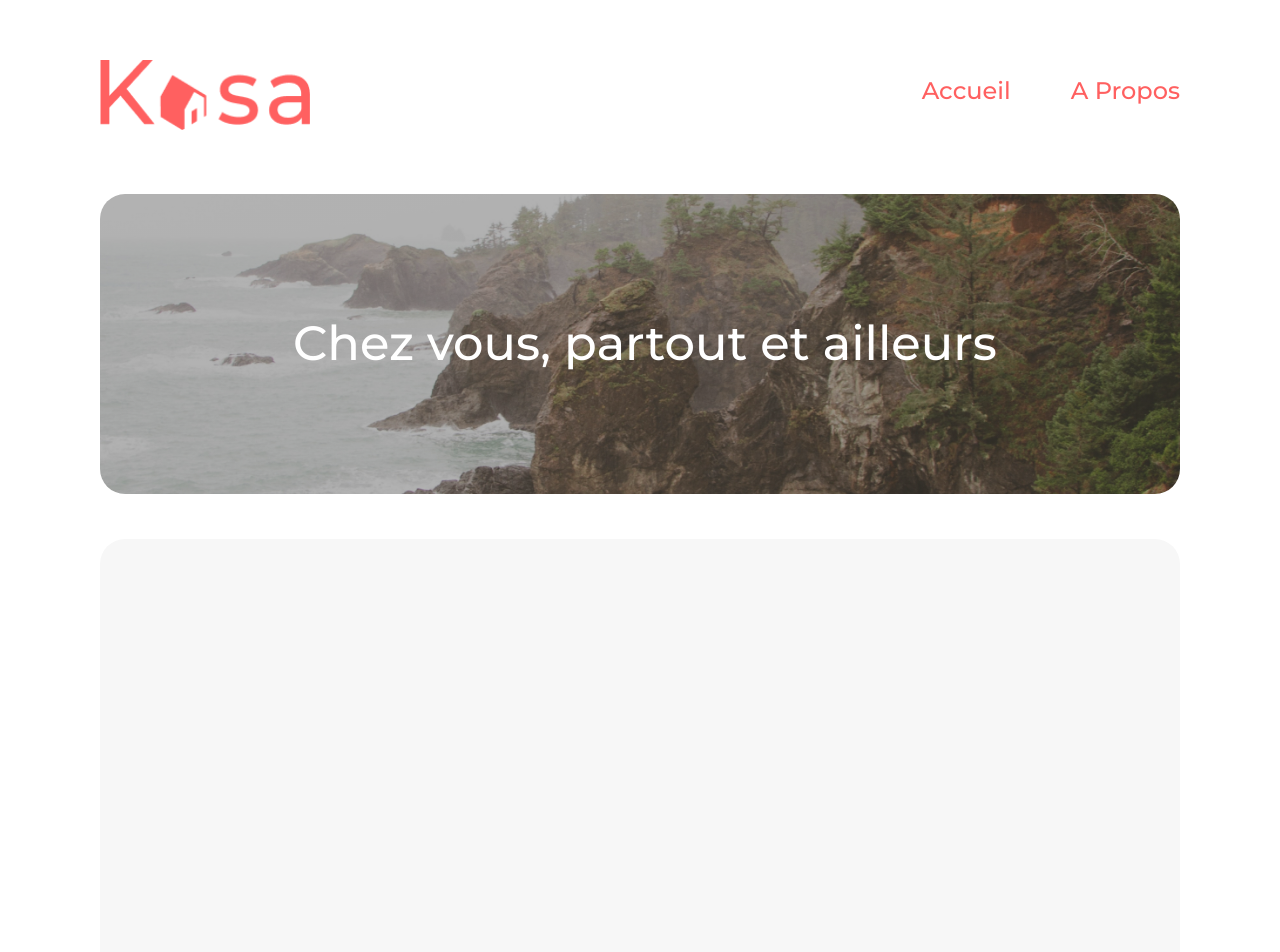
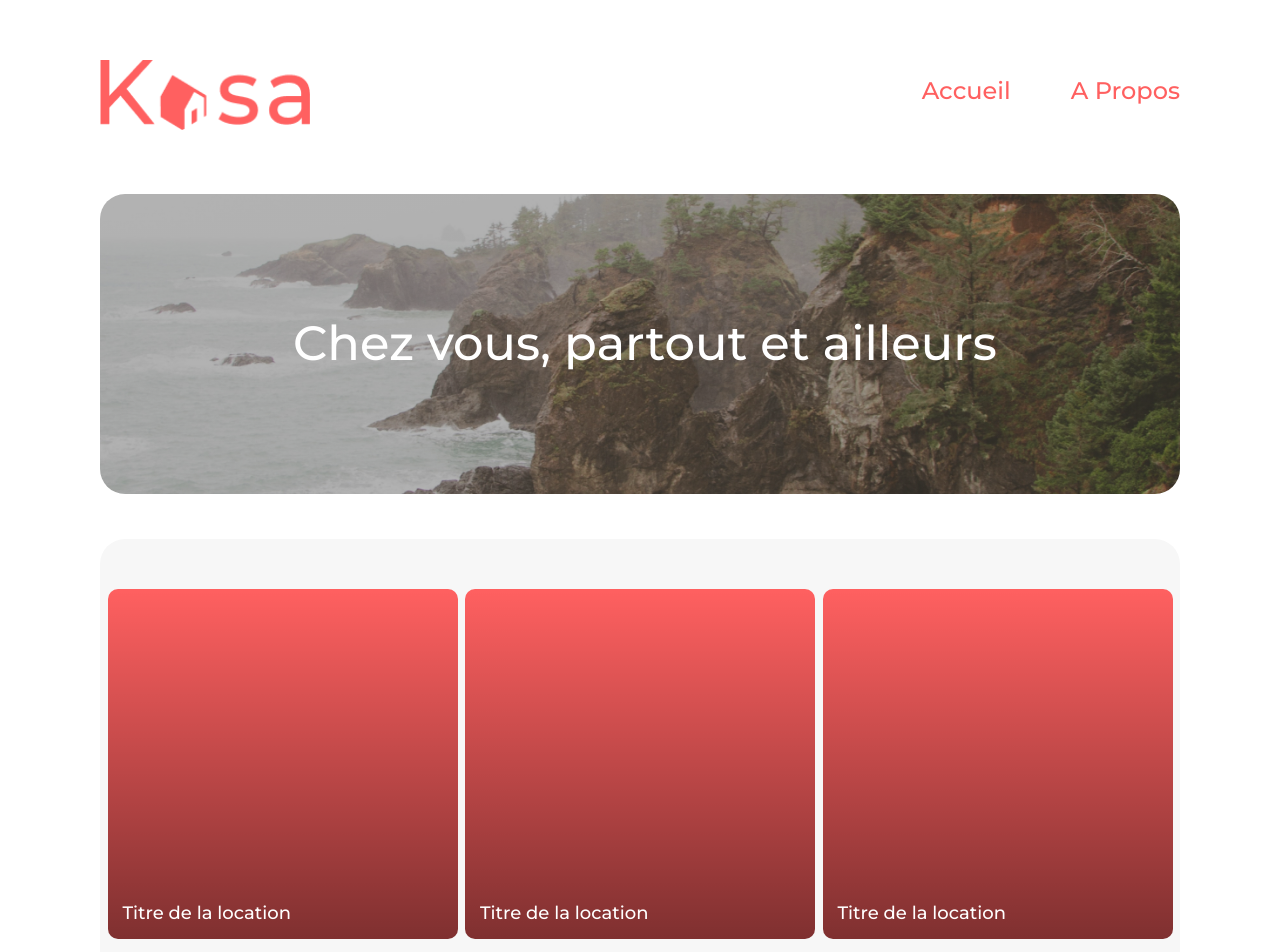
Before and after one commit to Diwans/Kasa, a React (Create React App) app: page / in a window 1280 px wide. Shown: the top 952 px of the page. Built offline with nearby package versions, Linux system fonts and the light colour scheme.

Commit message:
ajout des components Cards a la gallery

```diff
--- /dev/null
+++ b/src/components/Cards.js
@@ -0,0 +1,10 @@
+import React from 'react';
+import '../styles/card.scss'
+
+const Cards = () => {
+    return (
+        <div className='card'><p className='titleLocation'>Titre de la location</p></div>
+    );
+};
+
+export default Cards;
--- a/src/components/Gallery.js
+++ b/src/components/Gallery.js
@@ -1,10 +1,12 @@
 import React from 'react';
 import '../styles/gallery.scss'
+import Cards from './Cards';
 
 const Gallery = () => {
     return (
         <div id='gallery'>
-
+            <div className='container'><Cards/><Cards/><Cards/></div>
+            <div className='container'><Cards/><Cards/><Cards/></div>
         </div>
     );
 };
--- a/src/components/Menu.js
+++ b/src/components/Menu.js
@@ -1,13 +1,16 @@
 import React from 'react';
 import '../styles/menu.scss'
+import { faChevronUp } from '@fortawesome/free-solid-svg-icons';
+import { FontAwesomeIcon } from '@fortawesome/react-fontawesome';
+
 
 const Menu = () => {
     return (
         <section id='menu'>
-            <div className='option'>Fiabilité</div>
-            <div className='option'>Respect</div>
-            <div className='option'>Service</div>
-            <div className='option'>Sécurité</div>
+            <div className='option'>Fiabilité<FontAwesomeIcon icon={faChevronUp} /></div>
+            <div className='option'>Respect<FontAwesomeIcon icon={faChevronUp} /></div>
+            <div className='option'>Service<FontAwesomeIcon icon={faChevronUp} /></div>
+            <div className='option'>Sécurité<FontAwesomeIcon icon={faChevronUp} /></div>
         </section>
     );
 };
--- /dev/null
+++ b/src/styles/card.scss
@@ -0,0 +1,16 @@
+.card{
+    width: 350px;
+    height: 350px;
+    background: linear-gradient(180deg, rgba(255, 255, 255, 0) 0%, rgba(0, 0, 0, 0.5) 100%);
+    background-color:#FF6060;
+    border-radius: 10px;
+    display: flex;
+    align-items: flex-end;
+}
+
+.titleLocation{
+    color: white;
+    font-family: 'Montserrat', sans-serif;
+    font-size: 18px;
+    margin: 15px;
+}
--- a/src/styles/gallery.scss
+++ b/src/styles/gallery.scss
@@ -4,4 +4,12 @@
     height: 830px;
     background: #F7F7F7;
     border-radius: 25px;
+    padding-top: 25px;
 }
+
+.container {
+    display: flex;
+    justify-content: space-evenly;
+    margin-top: 25px;
+    margin-bottom: 50px;
+}
--- a/src/styles/menu.scss
+++ b/src/styles/menu.scss
@@ -10,6 +10,7 @@
     font-size: 24px;
     display: flex;
     align-items: center;
+    justify-content: space-between;
     padding: 0px 15px 0px 15px;
 }
 
```
Also changed, not shown: package.json (+7 -0 lines), 1 other file (tests, documents, lock files or other folders).
